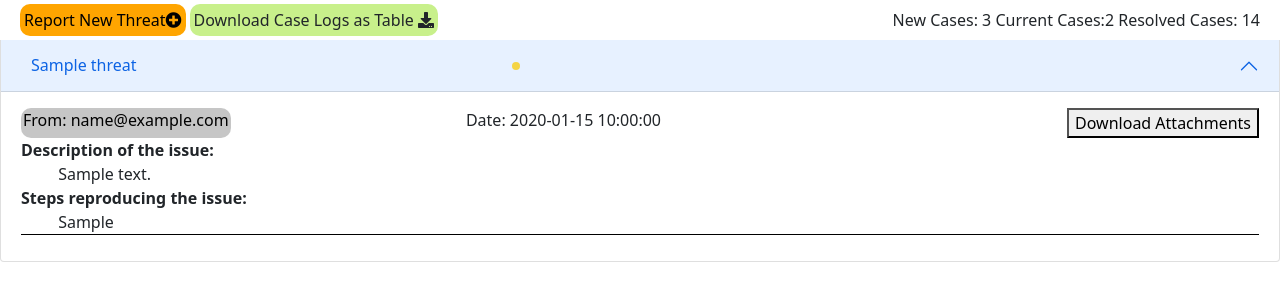
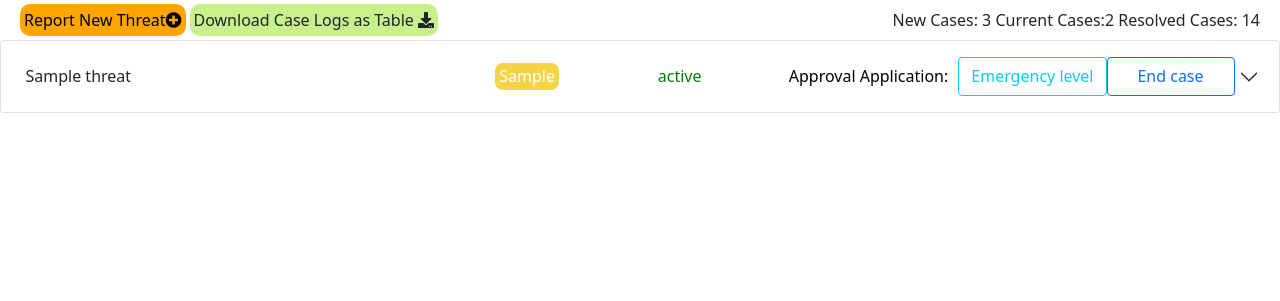
Before and after one commit to Akk3d1s/ThreatManager, a Flask app: page / in a window 1280 px wide. Shown: the part 76-377 px from the top of the page. Run offline with Flask 2, Linux system fonts and the light colour scheme; a user stored in the database is signed in; tables that the repository leaves empty hold one stand-in row (values such as "Sample post"); some libraries are stand-ins or nearby versions.

Commit message:
routes.py /index: threat inner join with ThreatStatus, ThreatCategory tables; seed.py: added seed file for database tables role, status and category; editor.html: accordion html rendering, threat header collapse-open js with bootstrap

```diff
--- a/app/routes.py
+++ b/app/routes.py
@@ -2,7 +2,7 @@ from flask import render_template, flash, redirect, url_for, request
 from app import app, db
 from app.forms import LoginForm, RegistrationForm, ThreatReportForm
 from flask_login import current_user, login_user, logout_user, login_required
-from app.models import User, Threat
+from app.models import User, Threat, ThreatStatus, ThreatCategory
 from werkzeug.urls import url_parse
 
 @app.route('/')
@@ -16,7 +16,9 @@ def index():
         return render_template("citizen.html", title='Home Page', threats=threats)
     # police roles
     else:
-        threats = db.session.query(User, Threat).filter(User.id == Threat.user_id).all()
+        threats = db.session.query(User, Threat, ThreatStatus, ThreatCategory).filter(User.id==Threat.user_id).filter(Threat.status_id==ThreatStatus.id).filter(Threat.category_id==ThreatCategory.id).all()
+        # threats = db.session.query(User, Threat).filter(User.id == Threat.user_id).filter(User.id == current_user.id).all()
+
         return render_template("editor.html", title='Home Page', threats=threats)
 
 @app.route('/login', methods=['GET', 'POST'])
--- a/app/templates/editor.html
+++ b/app/templates/editor.html
@@ -56,23 +56,24 @@
             <div>New Cases: 3 Current Cases:2 Resolved Cases: 14</div>
         </div>
     </div>
+    <div class="accordion" id="accordionPanelsStayOpenExample">
         {% for threat in threats %}
         <div class="accordion-item">
-        <h2 class="accordion-header" id="panelsStayOpen-headingTwo">
-            <button class="accordion-button" type="button" data-bs-toggle="collapse" data-bs-target="#panelsStayOpen-collapseTwo" aria-expanded="true" aria-controls="panelsStayOpen-collapseTwo">
+            <h2 class="accordion-header" id="Arr{{threat.Threat.id}}">
+                <button class="accordion-button collapsed" type="button" data-bs-toggle="collapse" data-bs-target="#Arr{{threat.Threat.id}}" aria-expanded="false" aria-controls="Arr{{threat.Threat.id}}">
                 <div id="historyBlockHeader">
                     <div class="caseTopic">{{threat.Threat.title}}</div>
-                            <div class="emergencyLevel"><div class="normal">{{threat.Threat.category}}</div></div>
-                            <div class="caseResolvedStatus">{{threat.Threat.status}}</div>
+                    <div class="emergencyLevel"><div class="normal">{{threat.ThreatCategory.category}}</div></div>
+                    <div class="caseResolvedStatus">{{threat.ThreatStatus.status}}</div>
                     <div id="buttonBlock">
-                                <!-- <div style="justify-content: center;color:black;margin: 10px;">Approval Application:</div>
+                        <div style="justify-content: center;color:black;margin: 10px;">Approval Application:</div>
                         <div type="button" class="btn btn-outline-info">Emergency level</div>
-                                <div type="button" class="btn btn-outline-danger approvalApplicationButton">Continue case</div> -->
+                        <div type="button" class="btn btn-outline-primary approvalApplicationButton">End case</div>
                     </div>
                 </div>
             </button>
             </h2>
-        <div id="panelsStayOpen-collapseTwo" class="accordion-collapse collapse show" aria-labelledby="panelsStayOpen-headingTwo">
+            <div id="Arr{{threat.Threat.id}}" class="accordion-collapse collapse" aria-labelledby="headingTwo">
                 <div class="accordion-body">
                     <div id="emailBlock">
                         <div id="emailBlockHeader">
@@ -106,12 +107,12 @@
                 </div>
             </div>
         </div>
+    </div>
     <!-- <div>
         <p>{{ threat.Threat.title }} reporter: {{threat.User.firstname}} <b><br>{{ threat.description }}<br>{{threat.recreation_steps}}</b></p>
     </div> -->
+    <script src="https://cdn.jsdelivr.net/npm/bootstrap@5.1.1/dist/js/bootstrap.min.js" integrity="sha384-skAcpIdS7UcVUC05LJ9Dxay8AXcDYfBJqt1CJ85S/CFujBsIzCIv+l9liuYLaMQ/" crossorigin="anonymous"></script>
     {% endfor %} {% endblock %}
-    <script src="https://cdn.jsdelivr.net/npm/bootstrap@5.1.1/dist/js/bootstrap.min.js" integrity="sha384-skAcpIdS7UcVUC05LJ9Dxay8AXcDYfBJqt1CJ85S/CFujBsIzCIv+l9liuYLaMQ/" crossorigin="anonymous"></script>
-    <script src="https://cdn.jsdelivr.net/npm/@popperjs/core@2.9.3/dist/umd/popper.min.js" integrity="sha384-W8fXfP3gkOKtndU4JGtKDvXbO53Wy8SZCQHczT5FMiiqmQfUpWbYdTil/SxwZgAN" crossorigin="anonymous"></script>
 </body>
 
 </html>
```
Also changed, not shown: seed.py (added, +30 -0 lines), migrations/seed.py (deleted). Lines whose indentation alone changed are shown as unchanged.
